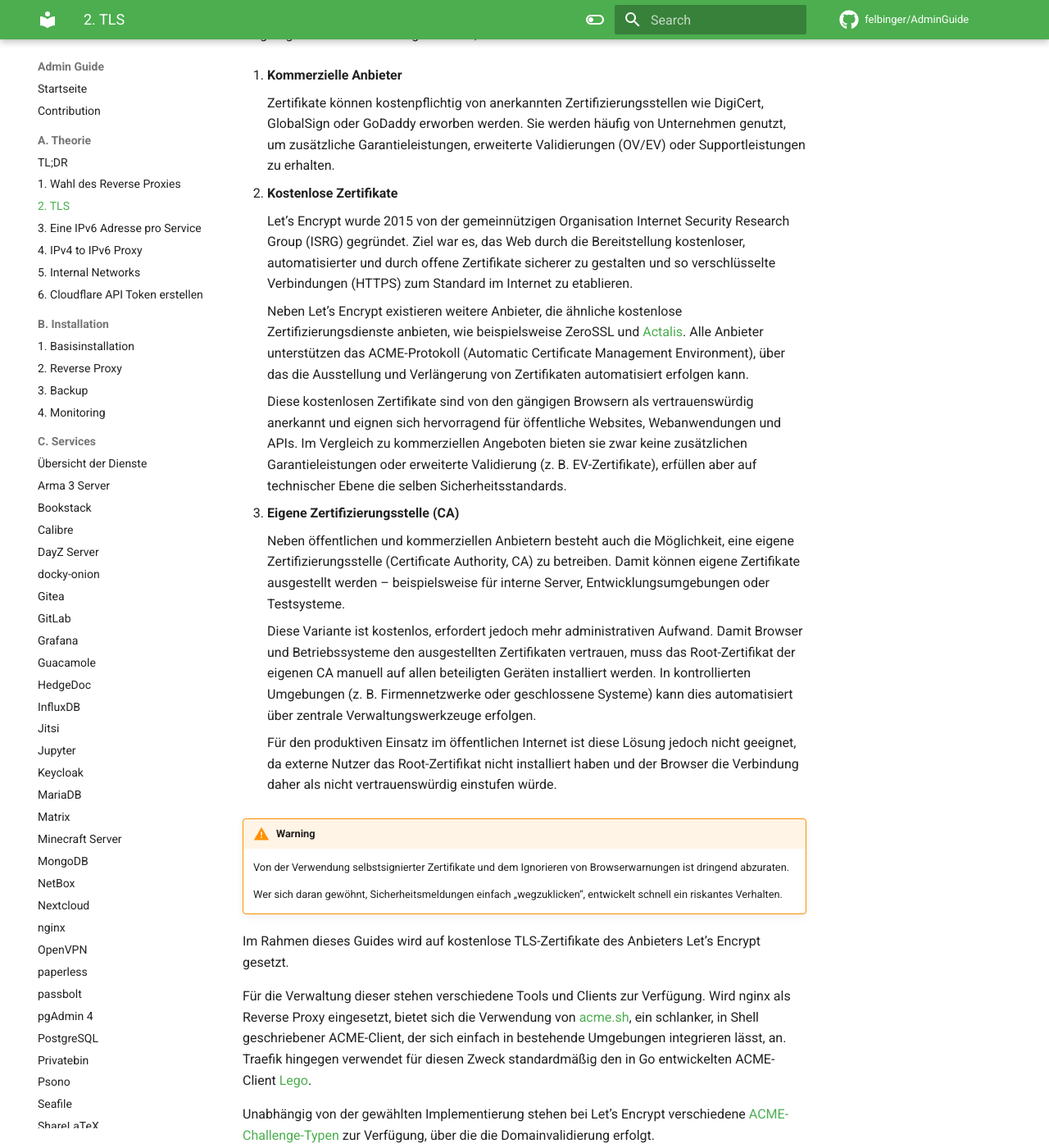
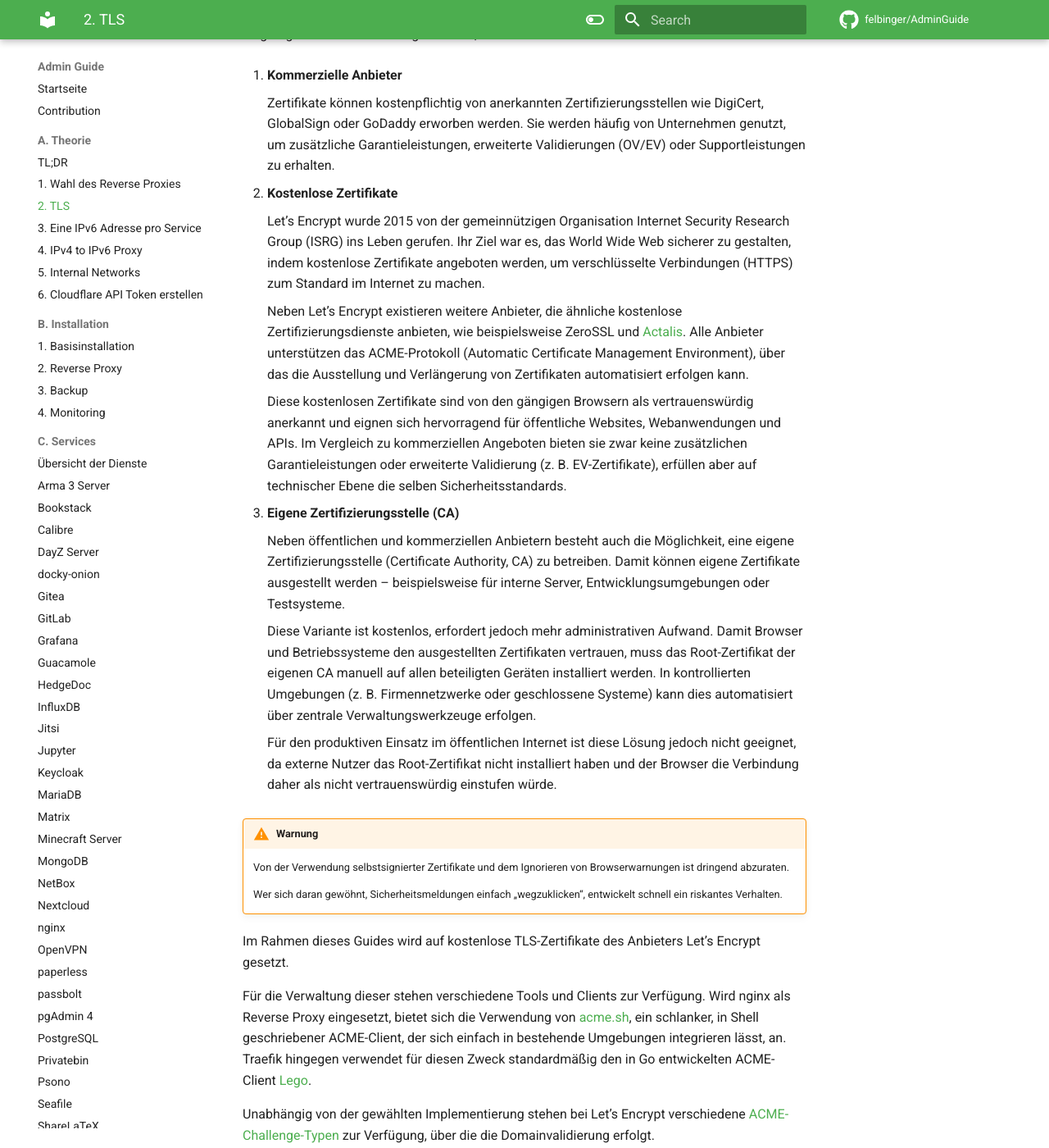
Before and after one commit to felbinger/AdminGuide, an MkDocs documentation site: the page built from docs/A._Theorie/20_tls.md, in a window 1280 px wide and 1400 px high, scrolled down 387 px. Shown: the whole window at 82% size. Built offline with MkDocs 1.6.1 and Material for MkDocs 9.7.7, drawn with Linux system fonts in a browser that asks for light colours; comment, search, counter and statistics services are not loaded.

Commit message:
chore: fix several bugs

```diff
--- a/docs/A._Theorie/20_tls.md
+++ b/docs/A._Theorie/20_tls.md
@@ -21,9 +21,8 @@ Es gibt grundsätzlich drei Möglichkeiten, TLS-Zertifikate zu beziehen bzw. aus
 2. **Kostenlose Zertifikate**
 
     Let’s Encrypt wurde 2015 von der gemeinnützigen Organisation Internet Security Research Group (ISRG)
-    gegründet. Ziel war es, das Web durch die Bereitstellung kostenloser, automatisierter und durch offene
-    Zertifikate sicherer zu gestalten und so verschlüsselte Verbindungen (HTTPS) zum Standard im Internet
-    zu etablieren.
+    ins Leben gerufen. Ihr Ziel war es, das World Wide Web sicherer zu gestalten, indem kostenlose Zertifikate
+    angeboten werden, um verschlüsselte Verbindungen (HTTPS) zum Standard im Internet zu machen.
 
     Neben Let’s Encrypt existieren weitere Anbieter, die ähnliche kostenlose Zertifizierungsdienste anbieten,
     wie beispielsweise ZeroSSL und [Actalis](https://www.actalis.com/). Alle Anbieter unterstützen das
@@ -50,7 +49,7 @@ Es gibt grundsätzlich drei Möglichkeiten, TLS-Zertifikate zu beziehen bzw. aus
     das Root-Zertifikat nicht installiert haben und der Browser die Verbindung daher als nicht vertrauenswürdig
     einstufen würde.
 
-!!! warning
+!!! warning "Warnung"
     Von der Verwendung selbstsignierter Zertifikate und dem Ignorieren von Browserwarnungen ist dringend abzuraten.
 
     Wer sich daran gewöhnt, Sicherheitsmeldungen einfach „wegzuklicken“, entwickelt schnell ein riskantes Verhalten.
```
Also changed, not shown: docs/A._Theorie/30_ipv6-per-serivce.md (+5 -1 lines), docs/A._Theorie/40_ipv4-to-ipv6-proxy.md (+1 -1 lines), docs/A._Theorie/index.md (+2 -2 lines), docs/B._Installation/20_reverse-proxy.md (+1 -1 lines), docs/C._Services/sharelatex.md (+3 -3 lines).
